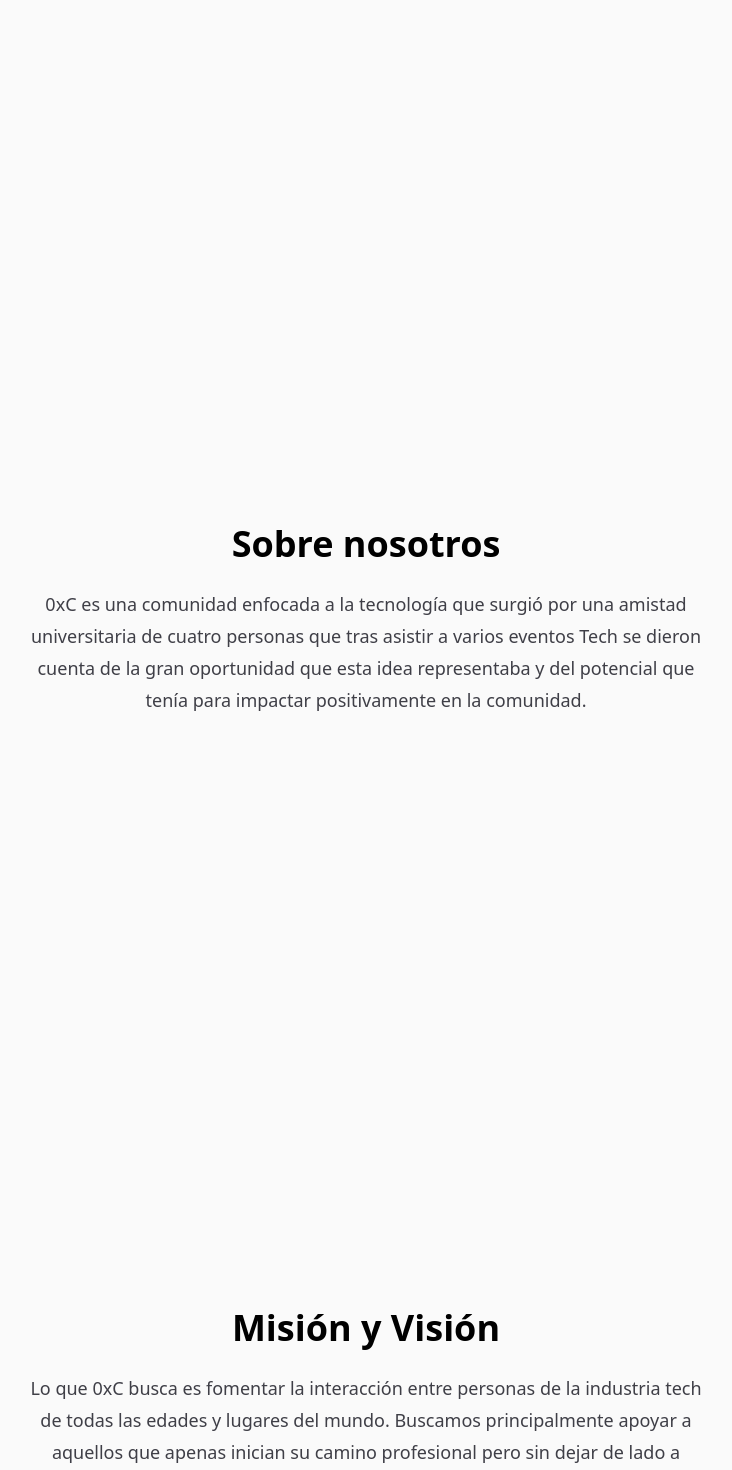
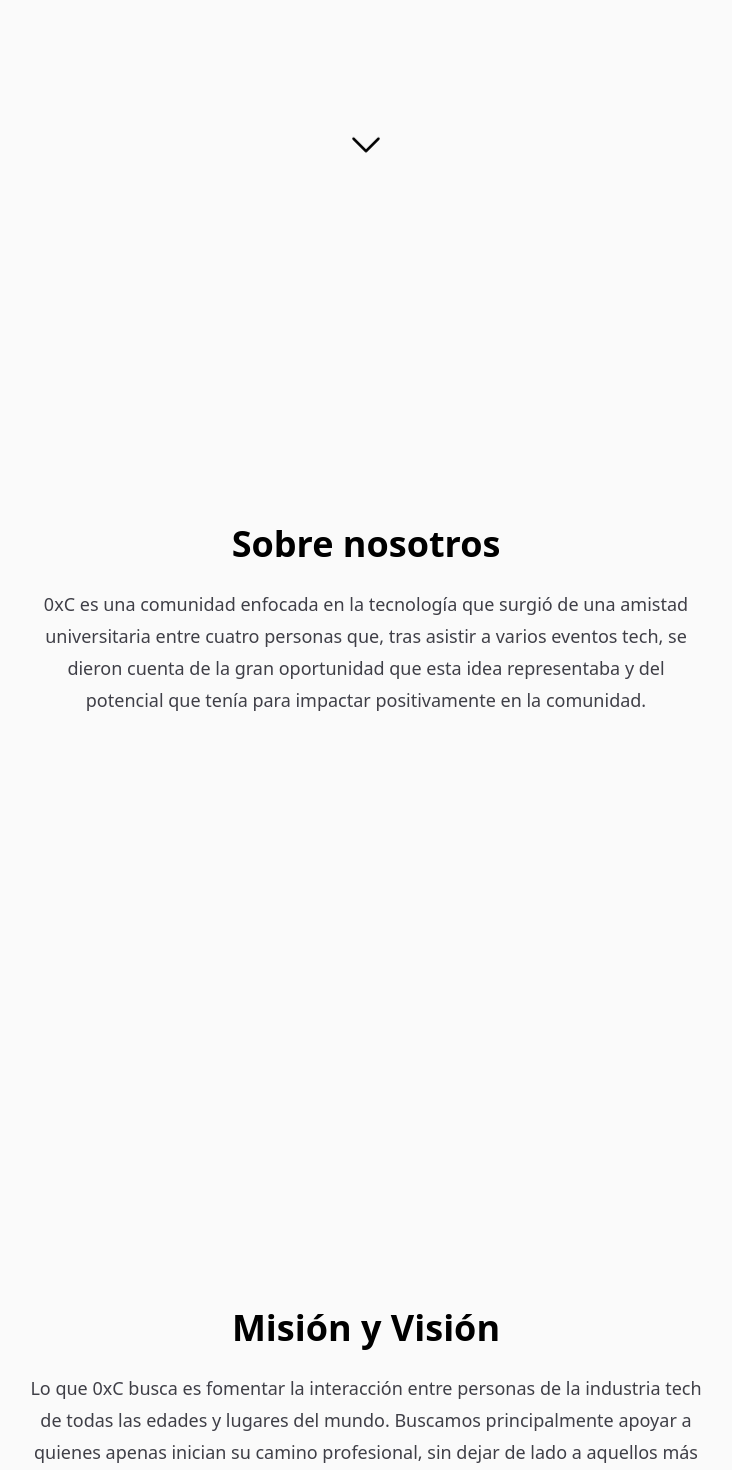
Before and after one commit to deibpst/0xc, a Next.js app: page / in a window 1280 px wide. Shown: the part 580-2050 px from the top of the page, without its empty margins (274-1006 px from the left). Built offline with nearby package versions, Linux system fonts and the light colour scheme.

Commit message:
Se agrego flecha para mejorar interacción, fixed typos :3

```diff
--- a/src/app/page.tsx
+++ b/src/app/page.tsx
@@ -9,7 +9,7 @@ export default function Home() {
   const founders = [
     {
       name: "David Ponce",
-      description: "Me apasiona desarrolar soluciones, escuchar música y los e-sports.",
+      description: "Me apasiona desarrollar soluciones, escuchar música y los e-sports.",
       image: "/founders/deib.jpeg",
       instagram: "https://www.instagram.com/deibpst/",
       linkedin: "https://www.linkedin.com/in/davidpos/"
@@ -23,7 +23,7 @@ export default function Home() {
     },
     {
       name: "Sebastián Monge Juárez",
-      description: "Me gustan los gatos nomas.",
+      description: "Me gustan los gatos nomás.",
       image: "/founders/sebas.jpeg",
       instagram: "https://www.instagram.com/chebascawn?igsh=NWJoMWNjMzh4eTF1",
       linkedin: "https://www.linkedin.com/in/chebasdev?utm_source=share_via&utm_content=profile&utm_medium=member_ios"
@@ -37,7 +37,7 @@ export default function Home() {
     },
     {
       name: "Luis Pérez",
-      description: "Amo los robots, programar y esuchar música 24/siempre.",
+      description: "Amo los robots, programar y escuchar música 24/siempre.",
       image: "/founders/luis.jpeg",
       instagram: "https://www.instagram.com/luivi_lab/",
       linkedin: "https://www.linkedin.com/in/luuuiscastroo/"
@@ -83,11 +83,30 @@ export default function Home() {
       {/* Section Home */}
       <section
         id="home"
-        className="h-screen w-full flex items-center justify-center text-center"
+        className="h-screen w-full flex items-center justify-center text-center relative"
       >
         <h1 className="text-7xl font-bold text-black dark:text-zinc-50">
           <a href="#about">0xC</a>
         </h1>
+
+        <div className="absolute bottom-12 left-1/2 -translate-x-1/2 animate-bounce">
+          <a href="#about" aria-label="Scroll to about">
+            <svg
+              xmlns="http://www.w3.org/2000/svg"
+              fill="none"
+              viewBox="0 0 24 24"
+              strokeWidth={1.5}
+              stroke="currentColor"
+              className="w-10 h-10 text-black dark:text-zinc-50"
+            >
+              <path
+                strokeLinecap="round"
+                strokeLinejoin="round"
+                d="M19.5 8.25l-7.5 7.5-7.5-7.5"
+              />
+            </svg>
+          </a>
+        </div>
       </section>
 
 
@@ -98,7 +117,7 @@ export default function Home() {
       >
         <h2 className="text-4xl font-bold text-black dark:text-zinc-50 mb-6">Sobre nosotros</h2>
         <p className="max-w-2xl text-lg leading-8 text-zinc-700 dark:text-zinc-400">
-          0xC es una comunidad enfocada a la tecnología que surgió por una amistad universitaria de cuatro personas que tras asistir a varios eventos Tech se dieron cuenta de la gran oportunidad que esta idea representaba y del potencial que tenía para impactar positivamente en la comunidad.
+          0xC es una comunidad enfocada en la tecnología que surgió de una amistad universitaria entre cuatro personas que, tras asistir a varios eventos tech, se dieron cuenta de la gran oportunidad que esta idea representaba y del potencial que tenía para impactar positivamente en la comunidad.
         </p>
       </section>
 
@@ -109,10 +128,7 @@ export default function Home() {
       >
         <h2 className="text-4xl font-bold text-black dark:text-zinc-50 mb-6">Misión y Visión</h2>
         <p className="max-w-2xl text-lg leading-8 text-zinc-700 dark:text-zinc-400">
-          Lo que 0xC busca es fomentar la interacción entre personas de la industria tech de
-          todas las edades y lugares del mundo. Buscamos principalmente apoyar a aquellos que
-          apenas inician su camino profesional pero sin dejar de lado a aquellos ya más experimentados, creando espacios donde se pueda compartir conocimiento, oportunidades y
-          amistad.
+          Lo que 0xC busca es fomentar la interacción entre personas de la industria tech de todas las edades y lugares del mundo. Buscamos principalmente apoyar a quienes apenas inician su camino profesional, sin dejar de lado a aquellos más experimentados, creando espacios donde se pueda compartir conocimiento, oportunidades y amistad.
         </p>
       </section>
 
```
